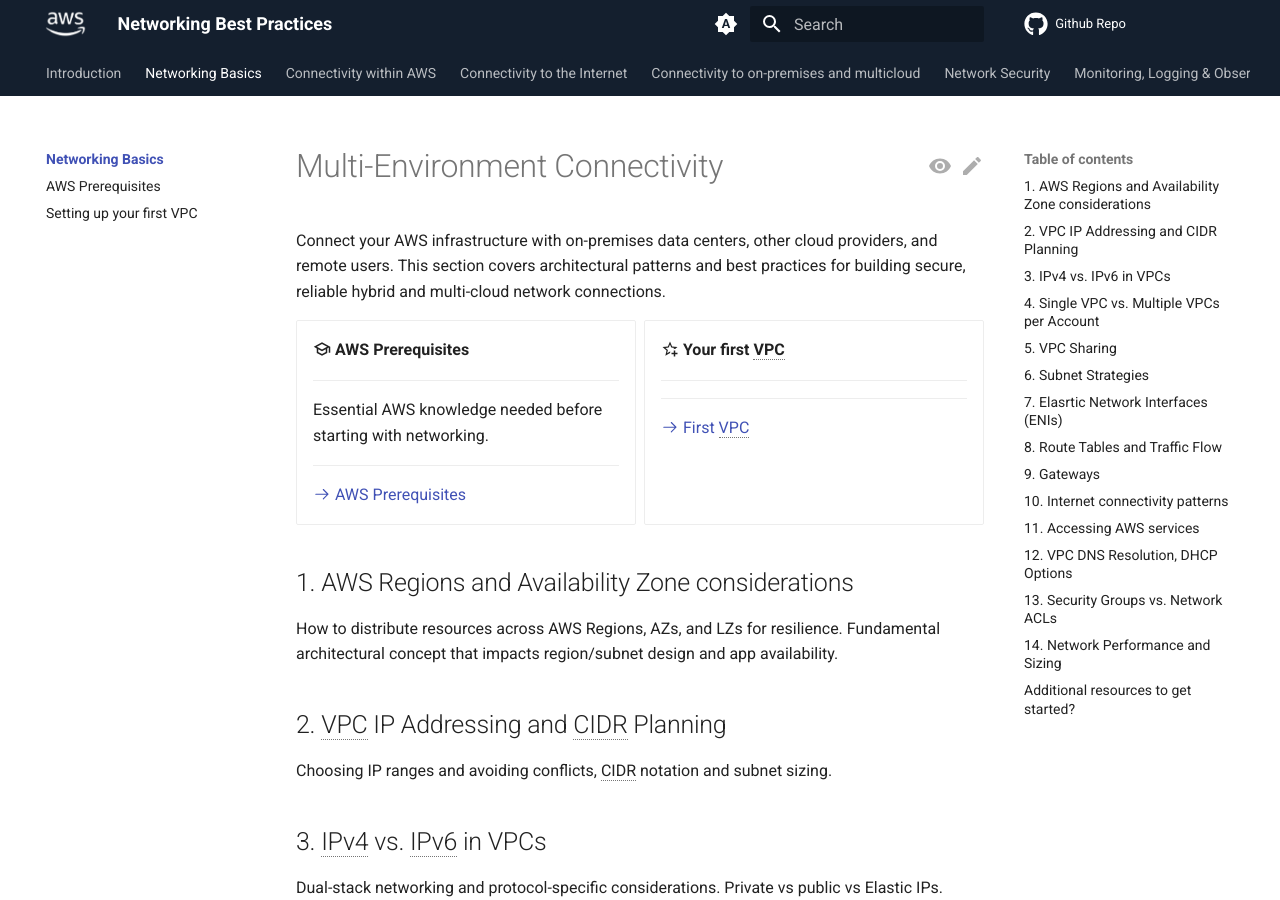
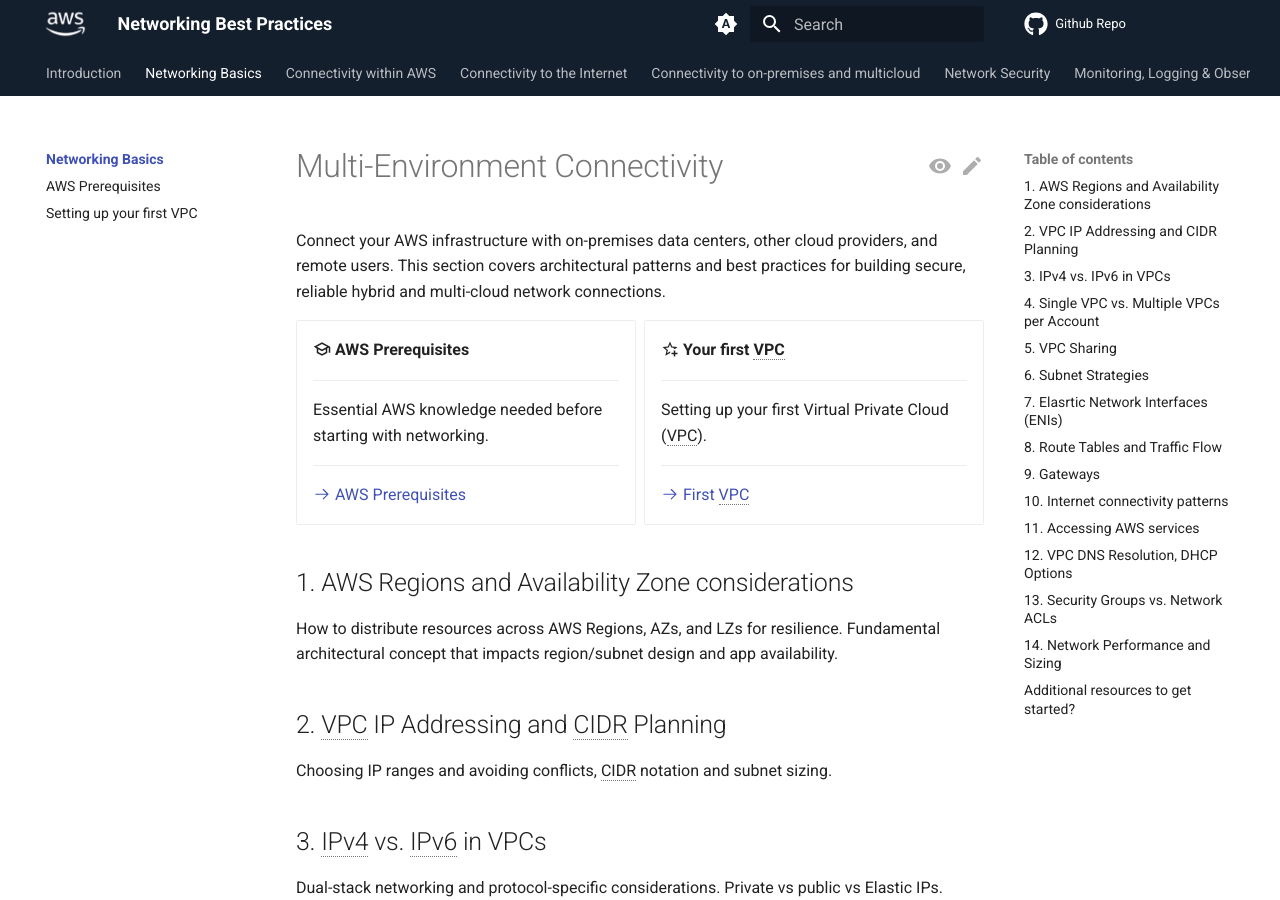
Before and after one commit to aws/aws-networking-best-practices, an MkDocs documentation site: the page built from content/basics/index.md, in a window 1280 px wide and 900 px high. Built offline with MkDocs 1.6.1 and Material for MkDocs 9.7.7, drawn with Linux system fonts in a browser that asks for light colours; comment, search, counter and statistics services are not loaded.

Commit message:
Update index.md
Fixed the errors (hopefully) ,yet again. It would nice for the automated Git checkers to point to the specific line # where the error are vs trying to guess

```diff
--- a/content/basics/index.md
+++ b/content/basics/index.md
@@ -21,7 +21,9 @@
 
     ---
 
-      ---
+    Setting up your first Virtual Private Cloud (VPC).
+
+    ---
 
     [:octicons-arrow-right-24: First VPC](first-vpc.md)
 
```
